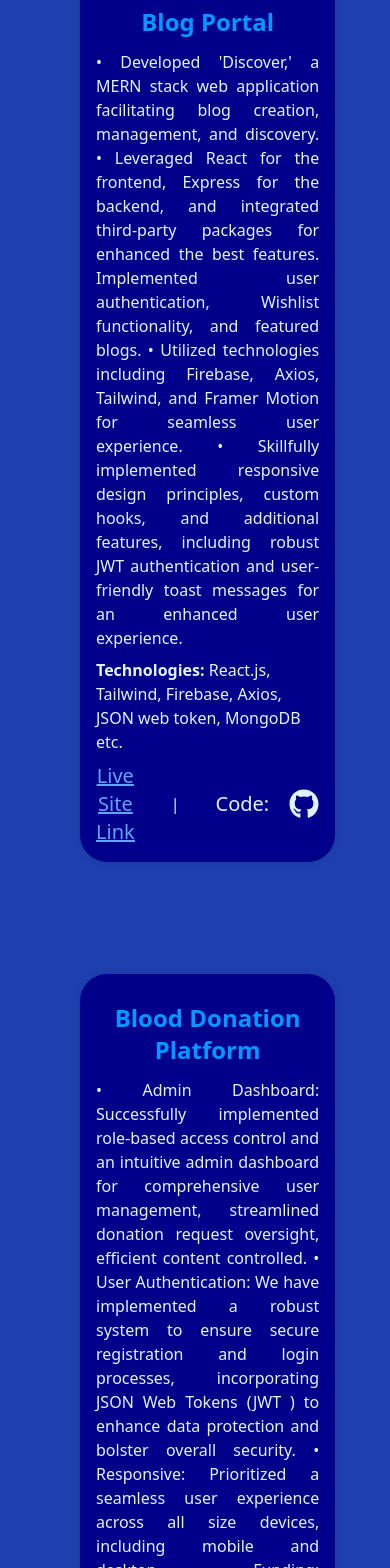
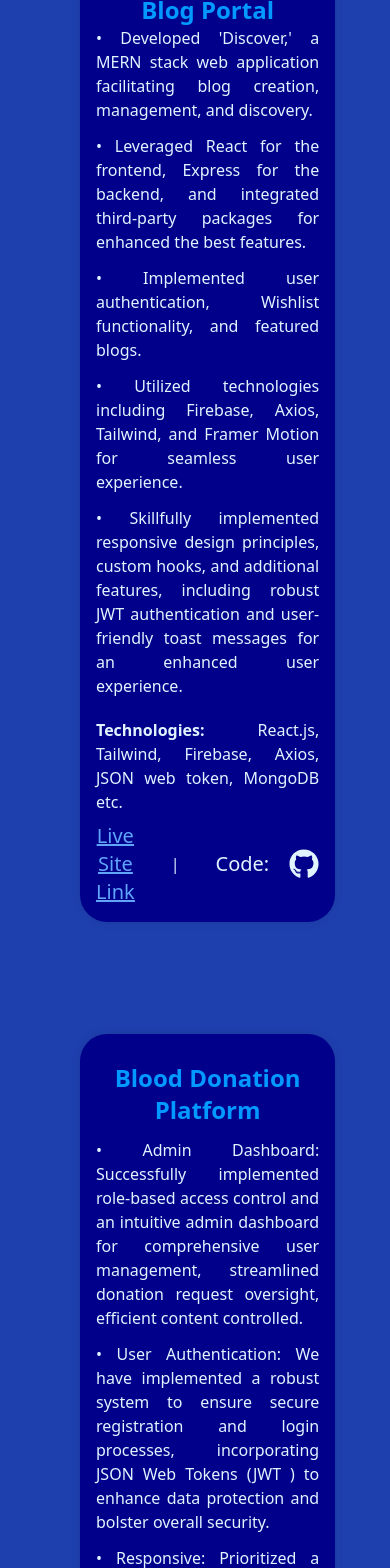
Before and after one commit to Fardin7864/portfolio, a React (Vite) app: page / in a window 390 px wide. Shown: the part 2940-4508 px from the top of the page. Built offline with nearby package versions, Linux system fonts and the light colour scheme.

Commit message:
update project

```diff
--- a/src/App.jsx
+++ b/src/App.jsx
@@ -19,6 +19,7 @@ import frontend from "../src/assets/text2.3d5aa6ba2d0632bb4e0572631c3f9dc2.svg";
 import blog from "../src/assets/blog boom.png";
 import blood from "../src/assets/blood.png";
 import esport from "../src/assets/sports.png";
+import auto from "../src/assets/automotive.png"
 
 import { useEffect, useState } from "react";
 
@@ -65,11 +66,15 @@ function App() {
       >
         Contact
       </li>
+        <a href="https://drive.google.com/file/d/1uPpiUPExGg38uryKVAWT7aGtKR4uNP5F/view?usp=sharing" target="_blank">
       <li
         className=" btn bg-transparent border-none text-p navLink"
       >
-        <a href="https://drive.google.com/file/d/1qQePgbLXqgl4UdFJkI6o0IosCZ5pPAgg/view" target="_blank">Resume</a>
+
+          Resume
+
       </li>
+        </a>
     </>
   );
 
@@ -246,26 +251,29 @@ function App() {
                   </a>
                 </div>
                 <div className=" lg:w-1/2 text-p">
-                  <h4 className=" text-[#0099ff] text-2xl font-bold text-center my-3">
+                  <h4 className=" text-[#0099ff] text-2xl font-bold text-center">
                     Blog Portal{" "}
                   </h4>
-                  <p className="text-justify">
-                    • Developed 'Discover,' a MERN stack web application
-                    facilitating blog creation, management, and discovery. •
-                    Leveraged React for the frontend, Express for the backend,
+                  <p className="text-justify flex flex-col gap-3">
+                    <p>• Developed 'Discover,' a MERN stack web application
+                    facilitating blog creation, management, and discovery. </p>
+                    <p>• Leveraged React for the frontend, Express for the backend,
                     and integrated third-party packages for enhanced the best
-                    features. Implemented user authentication, Wishlist
-                    functionality, and featured blogs. • Utilized technologies
+                    features. </p>
+                    <p>• Implemented user authentication, Wishlist
+                    functionality, and featured blogs. </p>
+                    <p>• Utilized technologies
                     including Firebase, Axios, Tailwind, and Framer Motion for
-                    seamless user experience. • Skillfully implemented
+                    seamless user experience. </p>
+                    <p>• Skillfully implemented
                     responsive design principles, custom hooks, and additional
                     features, including robust JWT authentication and
                     user-friendly toast messages for an enhanced user
-                    experience.
-                  </p>
+                    experience.</p>
                   <p className="my-2">
                     <b>Technologies:</b> React.js, Tailwind, Firebase, Axios,
                     JSON web token, MongoDB etc.
+                  </p>
                   </p>
                   <div className=" flex justify-center items-center gap-9">
                     <button className=" text-blue-400 underline text-xl gap-5 flex justify-center items-center">
@@ -293,35 +301,30 @@ function App() {
             {/* Blood donation projects */}
             <div className="projects-grid px-20 ">
               <div className="pro pro__1 undefined">
-                {/* <div className="pro__img">
-                  <a
-                    href="https://blood-donation-c2b2f.web.app/"
-                    target="_blank"
-                  >
-                    <img src={blood} alt="" className="scrolling-image" />
-                  </a>
-                </div> */}
                 <div className=" lg:w-1/2 text-p">
                   <h4 className=" text-[#0099ff] text-2xl font-bold text-center my-3">
                     Blood Donation Platform{" "}
                   </h4>
-                  <p className=" text-justify">
-                    • Admin Dashboard: Successfully implemented role-based
+                  <p className=" text-justify flex flex-col gap-3">
+                    <p>• Admin Dashboard: Successfully implemented role-based
                     access control and an intuitive admin dashboard for
                     comprehensive user management, streamlined donation request
-                    oversight, efficient content controlled. • User
+                    oversight, efficient content controlled.</p>
+                    <p>• User
                     Authentication: We have implemented a robust system to
                     ensure secure registration and login processes,
                     incorporating JSON Web Tokens (JWT ) to enhance data
-                    protection and bolster overall security. • Responsive:
+                    protection and bolster overall security.</p>
+                    <p>• Responsive:
                     Prioritized a seamless user experience across all size
-                    devices, including mobile and desktop. • Funding: Integrated
+                    devices, including mobile and desktop.</p>
+                    <p>• Funding: Integrated
                     a funding page with Stripe payment functionality, allowing
-                    users to contribute securely.
-                  </p>
+                    users to contribute securely.</p>
                   <p className="my-2">
                     <b>Technologies:</b> React.js, Express, Daisy Ui, JWT,
                     Mongoose, Stipe hook etc.
+                  </p>
                   </p>
                   <div className=" flex justify-center items-center gap-9">
                     <button className=" text-blue-400 underline text-xl gap-5 flex justify-center items-center">
@@ -359,32 +362,34 @@ function App() {
               <div className="pro pro__1 undefined">
                 <div className="pro__img">
                   <a
-                    href="https://blood-donation-c2b2f.web.app/"
+                    href="https://esports-event.web.app/"
                     target="_blank"
                   >
                     <img src={esport} alt="" className="scrolling-image" />
                   </a>
                 </div>
                 <div className=" lg:w-1/2 text-p">
-                  <h4 className=" text-[#0099ff] text-2xl font-bold text-center my-3">
+                  <h4 className=" text-[#0099ff] text-2xl font-bold text-center">
                     E-Sports Organizer{" "}
                   </h4>
-                  <p className=" text-justify">
-                    • Event Types: Anubis caters to diverse esports event types,
-                    ensuring a personalized and smooth experience. • Unique
-                    Design: The platform boasts a distinctive and responsive
-                    capturing the essence of gaming events. • Private Routes: To
+                  <p className=" text-justify flex flex-col gap-3">
+                    <p>• Event Types: Anubis caters to diverse esports event types,
+                    ensuring a personalized and smooth experience.</p>
+                    <p>• Private Routes: To
                     ensure the Safeguard sensitive information and authenticate
-                    users with private routes. • Local Storage: Enhance user
+                    users with private routes.</p>
+                    <p>• Local Storage: Enhance user
                     experience by saving and retrieving preferences using local
-                    storage on client. • Responsive Design: Enjoy a seamlessly
+                    storage on client. </p>
+                    <p>• Responsive Design: Enjoy a seamlessly
                     responsive layout that adapts to both desktop and mobile
-                    devices. • AOS Animation: For the Smooth and captivating
-                    animations using the AOS package on the homepage.
-                  </p>
+                    devices.</p>
+                    <p>• AOS Animation: For the Smooth and captivating
+                    animations using the AOS package on the homepage.</p>
                   <p className="my-2">
                     <b>Technologies:</b> React.js, Tailwind, AOS, Framer Motion,
                     Local Storage etc.
+                  </p>
                   </p>
                   <div className=" flex justify-center items-center gap-9">
                     <button className=" text-blue-400 underline text-xl gap-5 flex justify-center items-center">
@@ -406,6 +411,65 @@ function App() {
                 </div>
               </div>
             </div>
+            {/* Anubis Auto Motive */}
+            <div className="projects-grid px-20 ">
+              <div className="pro pro__1 undefined">
+                <div className=" lg:w-1/2 text-p">
+                  <h4 className=" text-[#0099ff] text-2xl font-bold text-center my-3">
+                    Anubis Auto Motive{" "}
+                  </h4>
+                  <p className=" text-justify flex flex-col gap-3">
+                    <p>• Admin Dashboard: Successfully implemented role-based
+                    access control and an intuitive admin dashboard for
+                    comprehensive user management, streamlined donation request
+                    oversight, efficient content controlled.</p>
+                    <p>• User
+                    Authentication: We have implemented a robust system to
+                    ensure secure registration and login processes,
+                    incorporating JSON Web Tokens (JWT ) to enhance data
+                    protection and bolster overall security.</p>
+                    <p>• Responsive:
+                    Prioritized a seamless user experience across all size
+                    devices, including mobile and desktop.</p>
+                    <p>• Funding: Integrated
+                    a funding page with Stripe payment functionality, allowing
+                    users to contribute securely.</p>
+                  <p className="my-2">
+                    <b>Technologies:</b> React.js, Express, Daisy Ui, JWT,
+                    Mongoose, Stipe hook etc.
+                  </p>
+                  </p>
+                  <div className=" flex justify-center items-center gap-9">
+                    <button className=" text-blue-400 underline text-xl gap-5 flex justify-center items-center">
+                      <a
+                        href="https://anubis-automotive.web.app/"
+                        target="_blank"
+                      >
+                        Live Site Link
+                      </a>
+                    </button>
+                    |
+                    <button className=" text-xl gap-5 flex justify-center items-center">
+                      Code:{" "}
+                      <a
+                        href="https://github.com/Fardin7864/blood-donation-project"
+                        target="_blank"
+                      >
+                        <FaGithub className=" text-3xl" />
+                      </a>
+                    </button>
+                  </div>
+                </div>
+                <div className="pro__img">
+                  <a
+                    href="https://anubis-automotive.web.app/"
+                    target="_blank"
+                  >
+                    <img src={auto} alt="" className="scrolling-image" />
+                  </a>
+                </div>
+              </div>
+            </div>
           </div>
         </section>
         {/* Contact Section */}
@@ -413,7 +477,7 @@ function App() {
           id="contact"
           className={activeSection === "contact" ? "active " : ""}
         >
-          <div className=" py-28 flex justify-center flex-col gap-8 items-center px-5">
+          <div className=" py-8 flex justify-center flex-col gap-8 items-center px-5">
             <h4 className=" text-[#FFEED9] text-3xl font-bold  my-3 border-b-2 border-blue-500">
               Contact{" "}
             </h4>
@@ -454,7 +518,7 @@ function App() {
             </div>
           </div>
         {/* Footer  */}
-        <footer className="footer items-center p-4 bg-neutral text-neutral-content justify-center" style={{backgroundColor: 'darkblue'}}>
+        <footer className="footer items-center p-4 bg-neutral text-neutral-content justify-center" style={{backgroundColor: 'darkblue', color: 'white'}}>
           <aside className="items-center grid-flow-col">
             <svg
               width="36"
@@ -467,7 +531,7 @@ function App() {
             >
               <path d="M22.672 15.226l-2.432.811.841 2.515c.33 1.019-.209 2.127-1.23 2.456-1.15.325-2.148-.321-2.463-1.226l-.84-2.518-5.013 1.677.84 2.517c.391 1.203-.434 2.542-1.831 2.542-.88 0-1.601-.564-1.86-1.314l-.842-2.516-2.431.809c-1.135.328-2.145-.317-2.463-1.229-.329-1.018.211-2.127 1.231-2.456l2.432-.809-1.621-4.823-2.432.808c-1.355.384-2.558-.59-2.558-1.839 0-.817.509-1.582 1.327-1.846l2.433-.809-.842-2.515c-.33-1.02.211-2.129 1.232-2.458 1.02-.329 2.13.209 2.461 1.229l.842 2.515 5.011-1.677-.839-2.517c-.403-1.238.484-2.553 1.843-2.553.819 0 1.585.509 1.85 1.326l.841 2.517 2.431-.81c1.02-.33 2.131.211 2.461 1.229.332 1.018-.21 2.126-1.23 2.456l-2.433.809 1.622 4.823 2.433-.809c1.242-.401 2.557.484 2.557 1.838 0 .819-.51 1.583-1.328 1.847m-8.992-6.428l-5.01 1.675 1.619 4.828 5.011-1.674-1.62-4.829z"></path>
             </svg>
-            <p>Copyright © 2023 - All right reserved</p>
+            <p>Copyright © 2024 - All right reserved</p>
           </aside>
           <nav className="grid-flow-col gap-4 md:place-self-center md:justify-self-end">
             {buttons}
--- a/src/index.css
+++ b/src/index.css
@@ -121,7 +121,7 @@
 .scrolling-image {
   width: 100%;
   height: auto;
-  transition: transform 30s ease-in-out; /* Adjust duration as needed */
+  transition: transform 15s ease-in-out; /* Adjust duration as needed */
 }
 
 .scrolling-image:hover {
--- a/tailwind.config.js
+++ b/tailwind.config.js
@@ -1,14 +1,20 @@
 /** @type {import('tailwindcss').Config} */
 export default {
-  content: [
-    "./index.html",
-    "./src/**/*.{js,ts,jsx,tsx}",
-  ],
+  content: ["./index.html", "./src/**/*.{js,ts,jsx,tsx}"],
   theme: {
     extend: {},
     fontFamily: {
-      'roboto': ['Roboto', 'sans-serif']
-    }
+      roboto: ["Roboto", "sans-serif"],
+    },
+  },
+  daisyui: {
+    themes: [
+      {
+        mytheme: {
+          "base-100": "#ffffff",
+        },
+      },
+    ],
   },
   plugins: [require("daisyui")],
-}
+};
```
Also changed, not shown: 1 other file (tests, documents, lock files or other folders).
